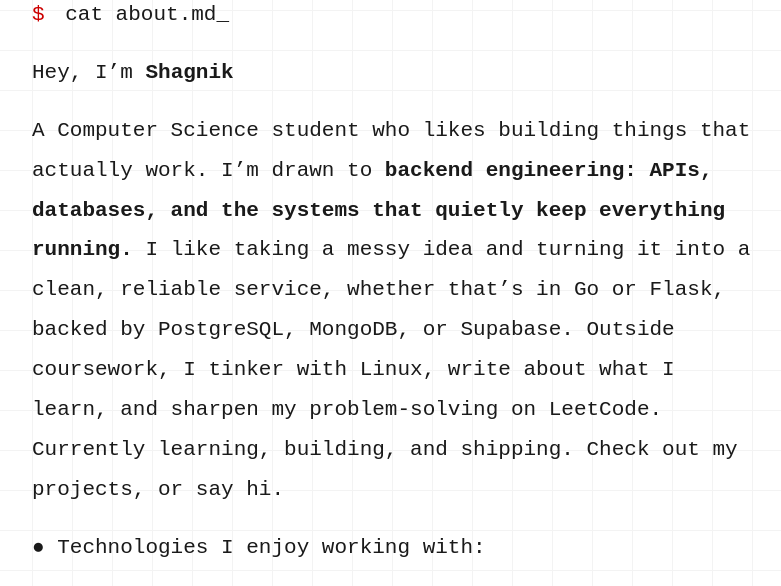
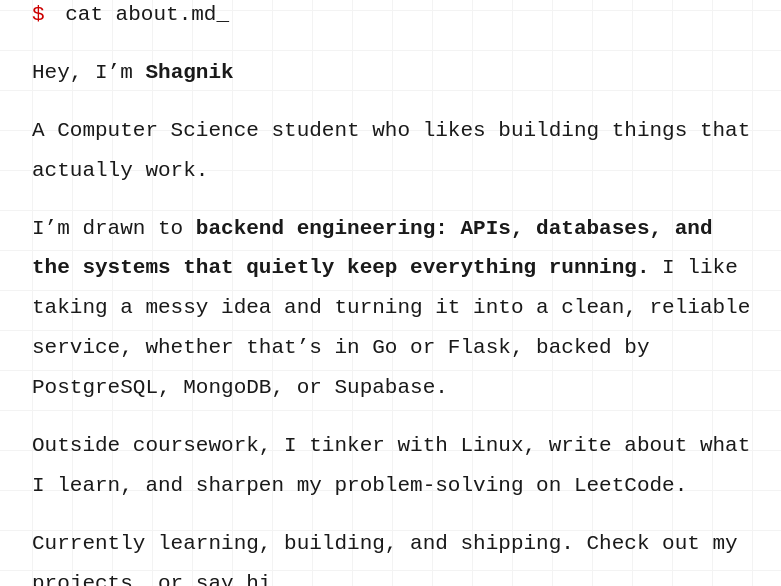
Before and after one commit to SHAGNIK007/shagnik.dev, a plain HTML site: page index.html in a window 1280 px wide. Shown: the part 430-1016 px from the top of the page, without its empty margins (208-989 px from the left). Drawn offline with Linux system fonts and the light colour scheme.

Commit message:
Revise personal introduction in index.html
Updated personal description and removed redundancy.

```diff
--- a/index.html
+++ b/index.html
@@ -51,17 +51,18 @@ I build software, experiment with Linux, and document things I learn.
 <span class="prompt">$</span> cat about.md<span class="cursor">_</span>
 </p>
 
+<p>Hey, I’m <strong>Shagnik</strong></p>
+
+<p>A Computer Science student who likes building things that actually work.</p>
+
 <p>
-Hey, I’m <strong>Shagnik</strong>
+I’m drawn to <strong>backend engineering: APIs, databases, and the systems that quietly keep everything running.</strong>
+I like taking a messy idea and turning it into a clean, reliable service, whether that’s in Go or Flask, backed by PostgreSQL, MongoDB, or Supabase.
 </p>
 
-<p> A Computer Science student who likes building things that actually work.
+<p>Outside coursework, I tinker with Linux, write about what I learn, and sharpen my problem-solving on LeetCode.</p>
 
-I’m drawn to <strong>backend engineering: APIs, databases, and the systems that quietly keep everything running. </strong>I like taking a messy idea and turning it into a clean, reliable service, whether that’s in Go or Flask, backed by PostgreSQL, MongoDB, or Supabase.
-
-Outside coursework, I tinker with Linux, write about what I learn, and sharpen my problem-solving on LeetCode.
-
-Currently learning, building, and shipping. Check out my projects, or say hi.</p>
+<p>Currently learning, building, and shipping. Check out my projects, or say hi.</p>
 
 <p>● Technologies I enjoy working with:</p>
 
```
